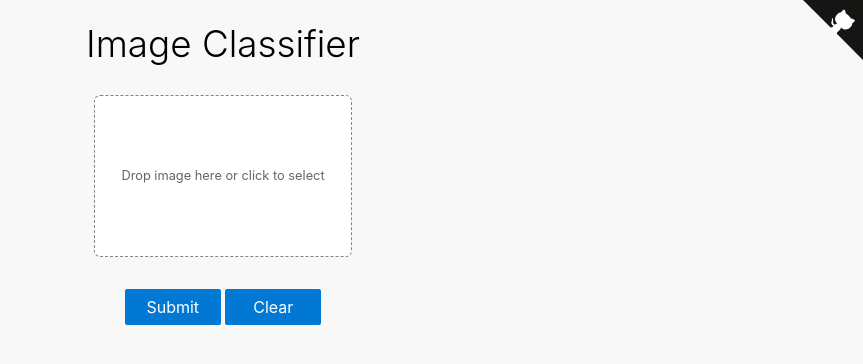
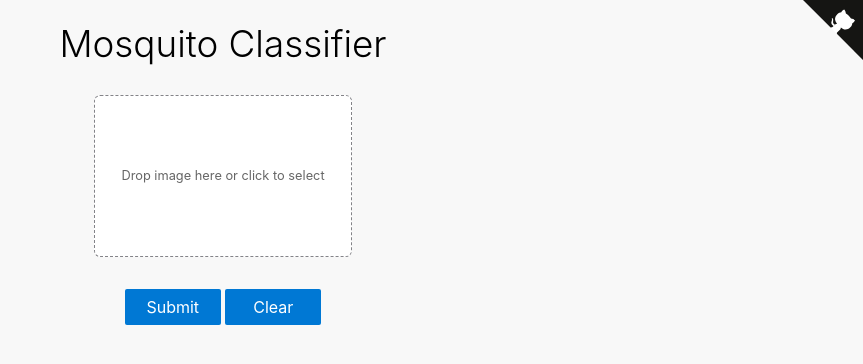
Before and after one commit to servsuck/Mosquito, a Flask app: page / in a window 1280 px wide. Shown: the top 364 px of the page, without its empty margins (417-1280 px from the left). Run offline with Flask 2, Linux system fonts and the light colour scheme.

Commit message:
Update index.html

```diff
--- a/templates/index.html
+++ b/templates/index.html
@@ -2,7 +2,7 @@
 
 <div class="main">
   <div class="title">
-    <h3>Image Classifier</h3>
+    <h3>Mosquito Classifier</h3>
     <!-- <p>
       <small>A web app demo</small>
     </p> -->
```
